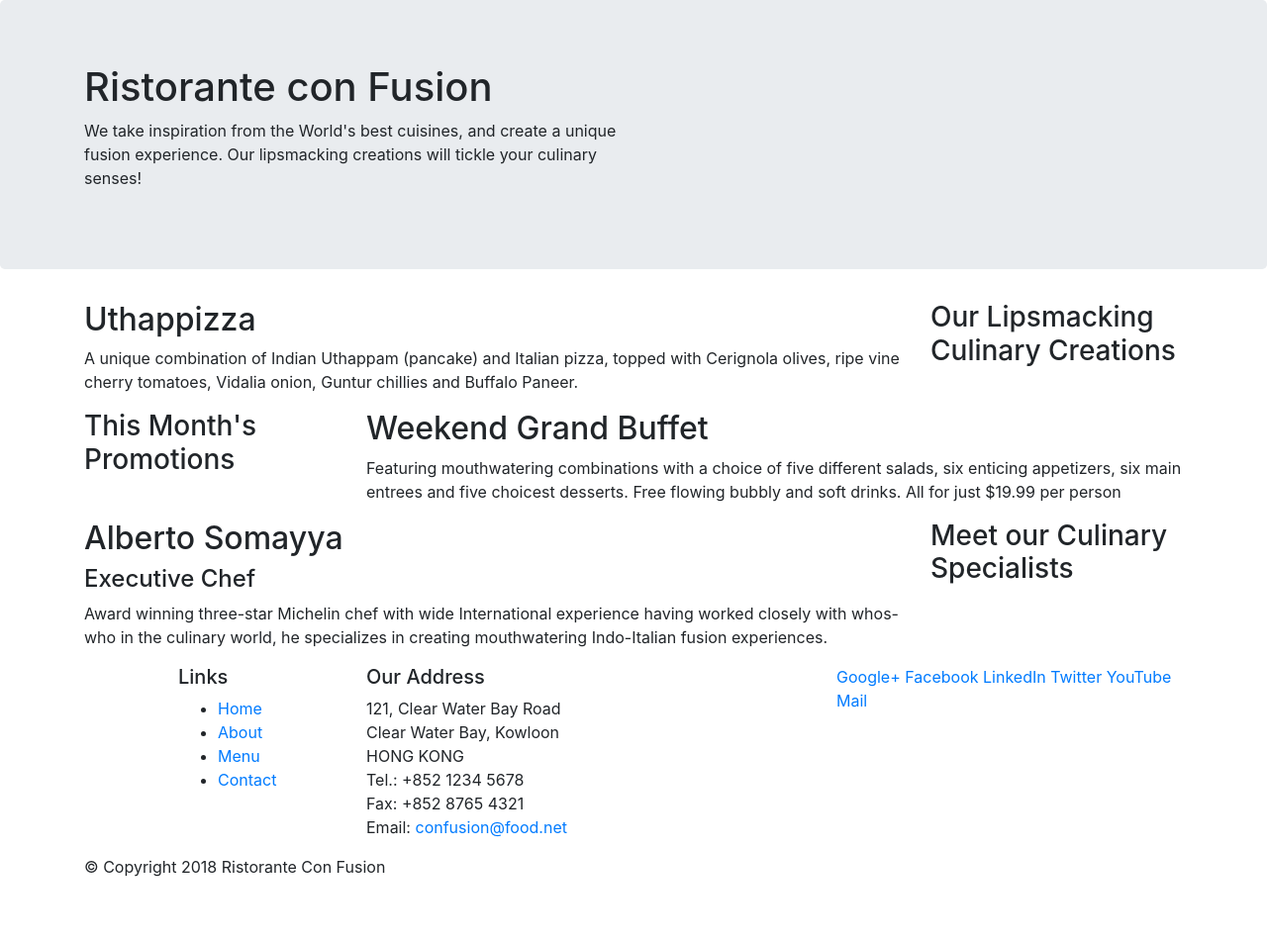
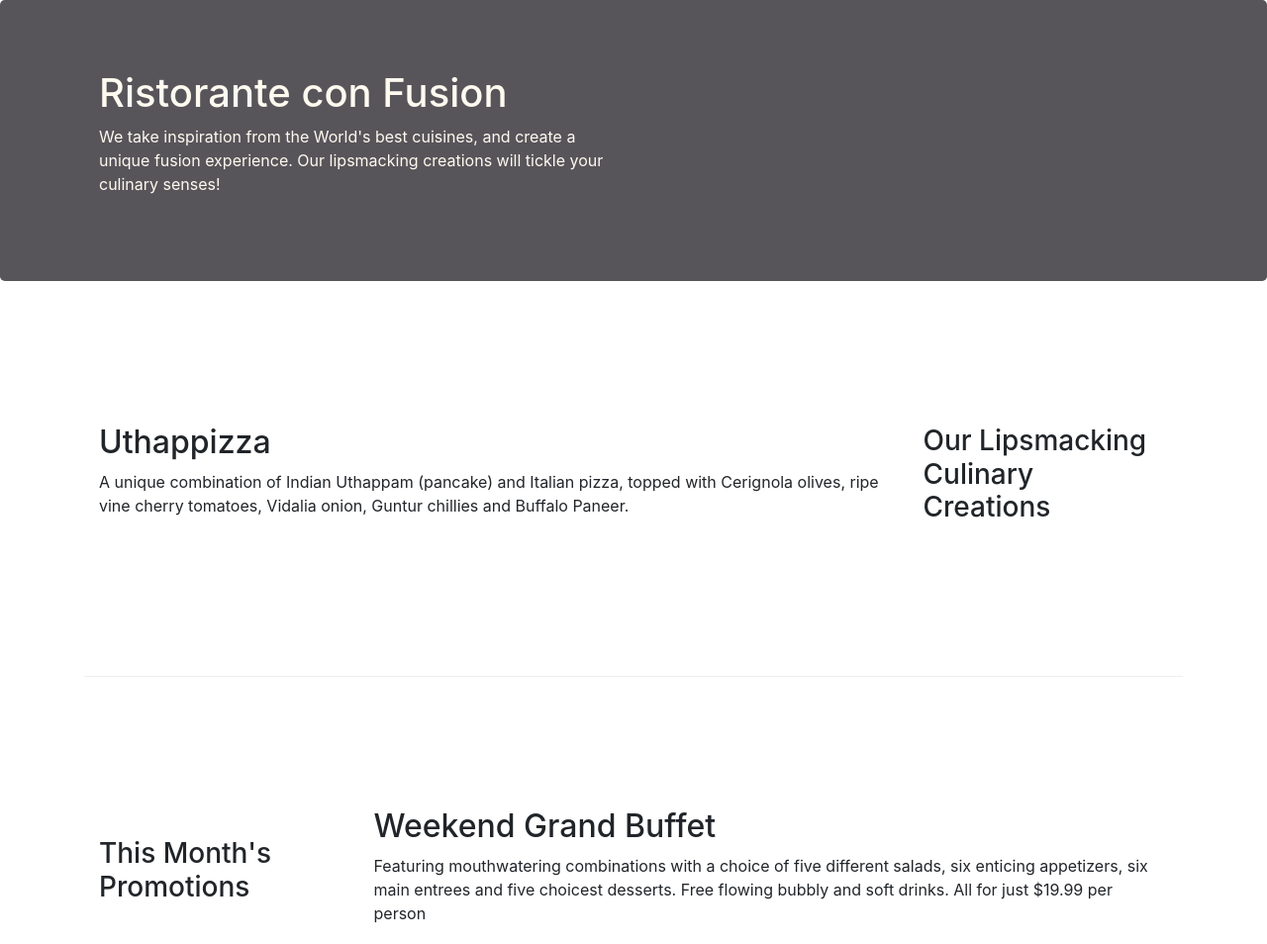
Before and after one commit to muditbit/Front-End-Web-UI-Framework-and-Tools-Bootstrap-4, a website: page index.html in a window 1280 px wide. Shown: the top 954 px of the page at 99% size. Before the commit the page ends 904 px from the top, so only its background shows below. Drawn offline with nearby package versions, Linux system fonts and the light colour scheme.

Commit message:
Bootstrap grid 2

```diff
--- /dev/null
+++ b/css/style.css
@@ -0,0 +1,30 @@
+.row-header{
+    margin: 0px auto;
+    padding: 0px auto;
+}
+
+.row-content{
+    margin: 0px auto;
+    padding: 50px 0px 50px 0px;
+    border-bottom: 1px ridge;
+    min-height: 400px;
+}
+
+.footer{
+    background-color: #d1c4e9;
+    margin: 0px auto;
+    padding: 20px 0px 20px 0px;
+}
+
+.jumbotron{
+    padding: 70px 30px 70px 30px;
+    margin: 0px auto;
+    background: #57555a;
+    color: floralwhite;
+}
+
+.address{
+    font-size: 80%;
+    margin: 0pf;
+    color:#e61c1c;
+}
--- a/index.html
+++ b/index.html
@@ -10,6 +10,7 @@
 
         <!-- Bootstrap CSS -->
         <link rel="stylesheet" href="node_modules/bootstrap/dist/css/bootstrap.min.css">
+        <link rel="stylesheet" href="css/style.css">
     <title>Ristorante Con Fusion</title>
 </head>
 
@@ -17,7 +18,7 @@
 
     <header class="jumbotron">
         <div class="container">
-            <div class="row">
+            <div class="row row-header">
                 <div class="col-12 col-sm-6">
                     <h1>Ristorante con Fusion</h1>
                     <p>We take inspiration from the World's best cuisines, and create a unique fusion experience. Our lipsmacking creations will tickle your culinary senses!</p>
@@ -29,7 +30,7 @@
     </header>
 
     <div class="container">
-        <div class="row">
+        <div class="row row-content align-items-center">
             <div class= "col-12 col-sm-4 order-sm-last col-md-3">
                 <h3>Our Lipsmacking Culinary Creations</h3>
             </div>
@@ -40,7 +41,7 @@
         </div>
 
 
-        <div class="row">
+        <div class="row row-content align-items-center">
             <div class= "col-12 col-sm-4 col-md-3">
                 <h3>This Month's Promotions</h3>
             </div>
@@ -50,7 +51,7 @@
             </div>
         </div>
 
-        <div class="row">
+        <div class="row row-content align-items-center">
             <div class= "col-12 col-sm-4 order-sm-last col-md-3">
                 <h3>Meet our Culinary Specialists</h3>
             </div>
@@ -62,12 +63,12 @@
         </div>
     </div>
 
-    <footer>
+    <footer class="footer">
         <div class="container">
             <div class="row">
                 <div class="col-4 offset-1 col-sm-2">
                     <h5>Links</h5>
-                    <ul>
+                    <ul class="list-unstyled">
                         <li><a href="#">Home</a></li>
                         <li><a href="#">About</a></li>
                         <li><a href="#">Menu</a></li>
@@ -85,8 +86,8 @@
 		              Email: <a href="mailto:confusion@food.net">confusion@food.net</a>
 		           </address>
                 </div>
-                <div class="col-12 col-sm-4">
-                    <div>
+                <div class="col-12 col-sm-4 align-self-center">
+                    <div class="text-center">
                         <a href="http://google.com/+">Google+</a>
                         <a href="http://www.facebook.com/profile.php?id=">Facebook</a>
                         <a href="http://www.linkedin.com/in/">LinkedIn</a>
@@ -96,7 +97,7 @@
                     </div>
                 </div>
            </div>
-           <div class="row">
+           <div class="row justify-content-center">
                 <div class="col-auto">
                     <p>© Copyright 2018 Ristorante Con Fusion</p>
                 </div>
```
